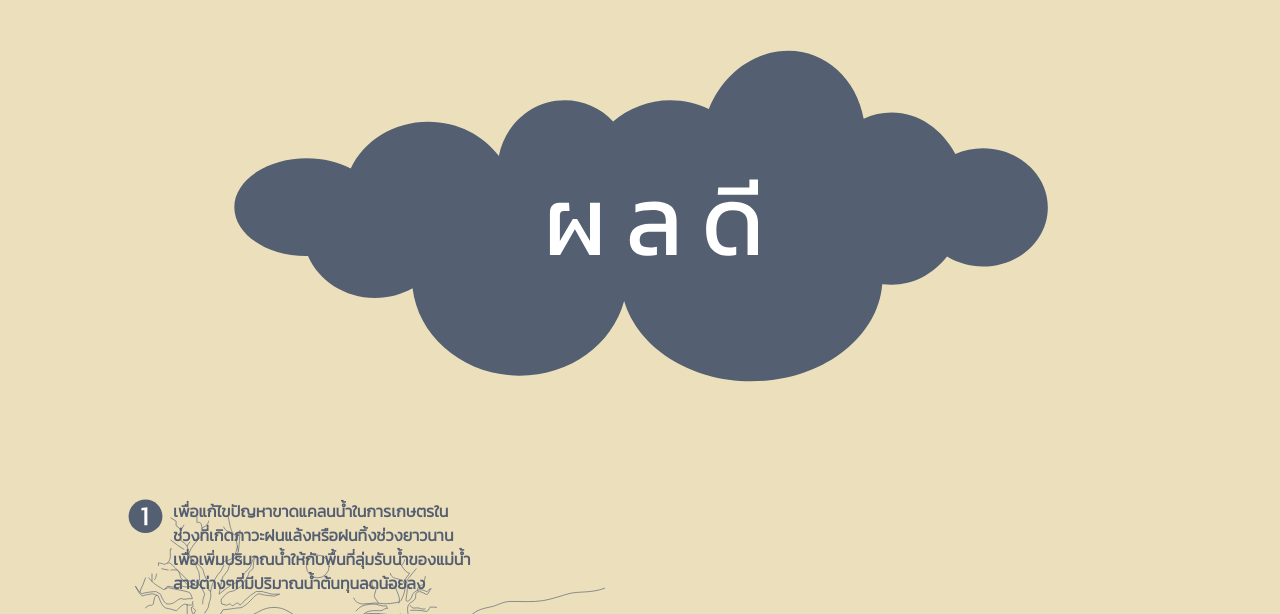
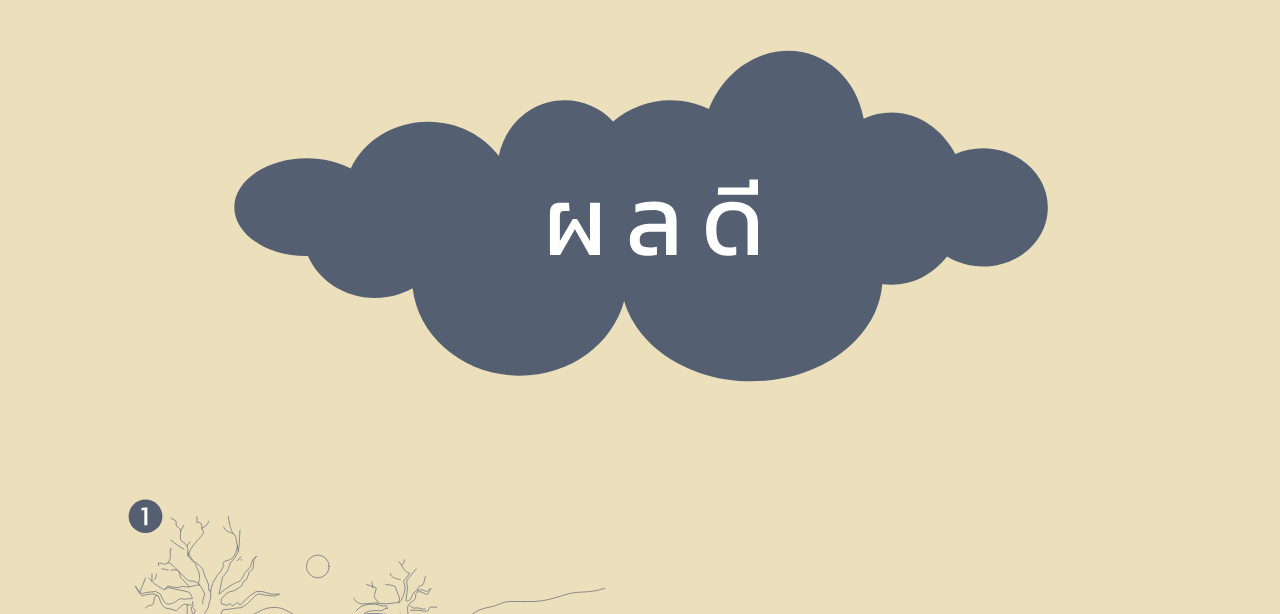
Before and after one commit to sopoat0101/web-royal-rainmaking-project, a plain HTML site: page result.html in a window 1280 px wide. Shown: the part 338-952 px from the top of the page. Drawn offline with Linux system fonts and the light colour scheme; a web font is replaced by a local one.

Commit message:
Update result.html

```diff
--- a/result.html
+++ b/result.html
@@ -51,7 +51,7 @@
 				<div class="content-image">
 					<img src="assets/result/svg/content-1.svg" width="100%" height="auto">
 				</div>
-				<div class="color-c3 font-Kanit font-size-SS inner-content">
+				<div class="color-c3 font-Kanit font-size-SS inner-content mobile">
 					<b>เพื่อแก้ไขปัญหาขาดแคลนน้ำในการเกษตรในช่วงที่เกิดภาวะฝนแล้งหรือฝนทิ้งช่วงยาวนานเพื่อเพิ่มปริมาณน้ำให้กับพื้นที่ลุ่มรับน้ำของแม่น้ำสายต่างๆที่มีปริมาณน้ำต้นทุนลดน้อยลง</b>
 				</div>
 			</div>
```
